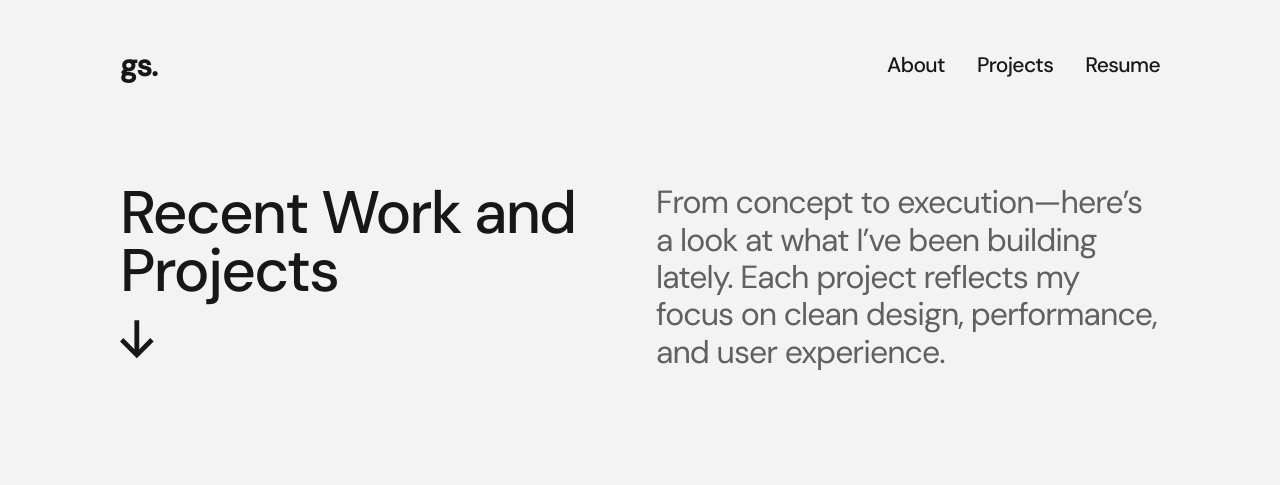
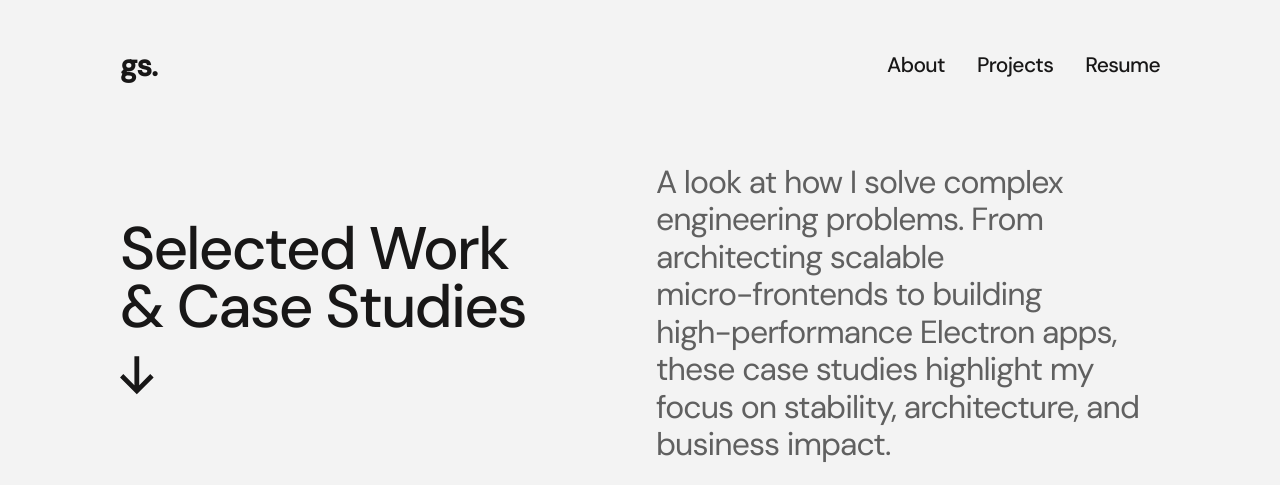
Before and after one commit to girishsawant999/portfolio-website-v2, a Next.js app: page /projects in a window 1280 px wide. Shown: the top 485 px of the page. Built offline with nearby package versions, Linux system fonts and the light colour scheme.

Commit message:
Update page.tsx

```diff
--- a/src/app/projects/page.tsx
+++ b/src/app/projects/page.tsx
@@ -51,7 +51,7 @@ const Projects = () => {
       opacity: 1,
       stagger: 0.05,
       ease: "power2.inOut",
-    });
+    }, "<+=0.2"); // Slight overlap for better flow
 
     return () => {
       splitTextDescription.revert();
@@ -64,7 +64,7 @@ const Projects = () => {
       <section className="grid grid-cols-1 lg:grid-cols-2 gap-8 mb-12 md:mb-24">
         <div className="flex flex-row md:flex-col items-center md:items-start justify-center text-heading-1 mb-5 md:mb-8 gap-5 md:gap-10">
           <h1 className="project-page-title heading-1 [&_.words]:opacity-0">
-            Recent Work and Projects
+            Selected Work <br className="hidden md:block" />& Case Studies
           </h1>
           <div className="flex justify-start">
             <svg
@@ -85,13 +85,18 @@ const Projects = () => {
         </div>
         <div className="flex flex-col justify-center">
           <p className="heading-2 text-gray projects-page-description [&_.words]:opacity-0">
-            From concept to execution—here’s a look at what I’ve been building
-            lately. Each project reflects my focus on clean design, performance,
-            and user experience.
+            A look at how I solve complex engineering problems. From architecting
+            scalable micro-frontends to building high-performance Electron apps,
+            these case studies highlight my focus on stability, architecture,
+            and business impact.
           </p>
         </div>
       </section>
 
+      {/* NOTE: Ensure your PROJECTS constant actually contains the
+        heavy-hitter projects from your resume (Nucleus, Biz, X-Wings),
+        not just calculator apps.
+      */}
       {PROJECTS.map((project, index) => (
         <ProjectCard key={project.key} index={index} project={project} />
       ))}
```
